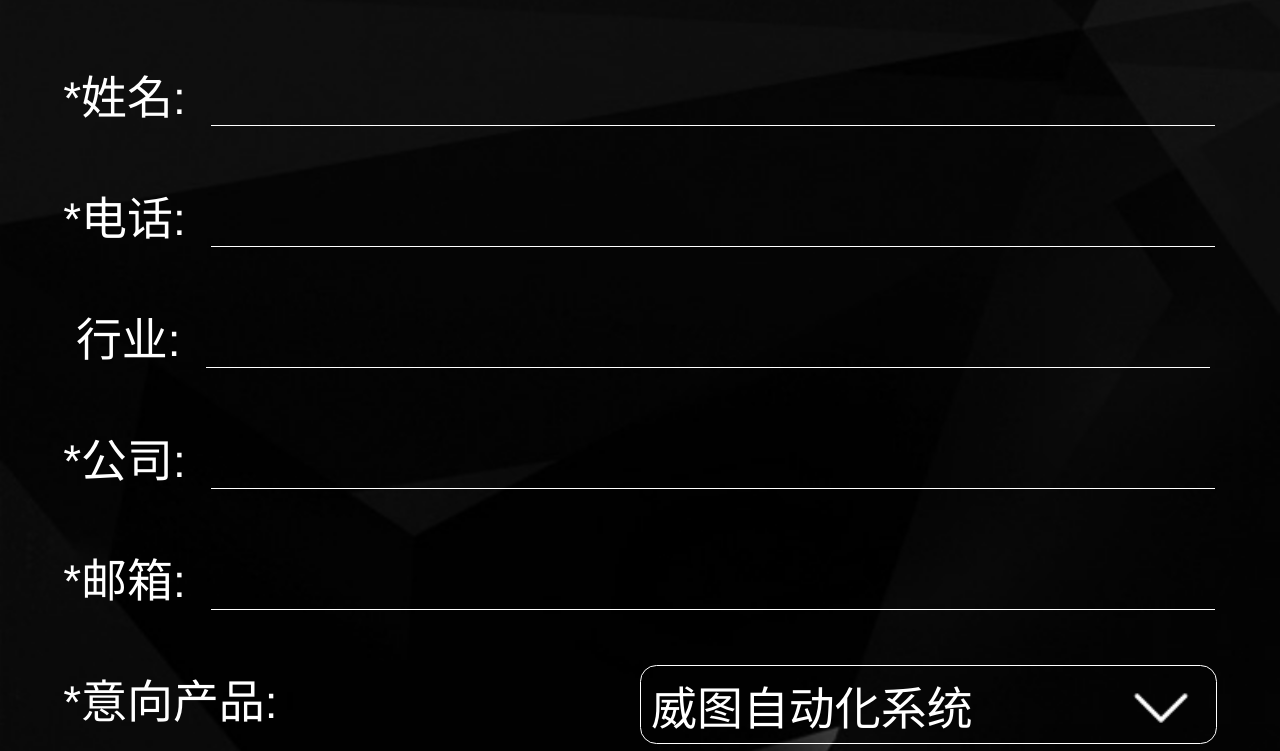
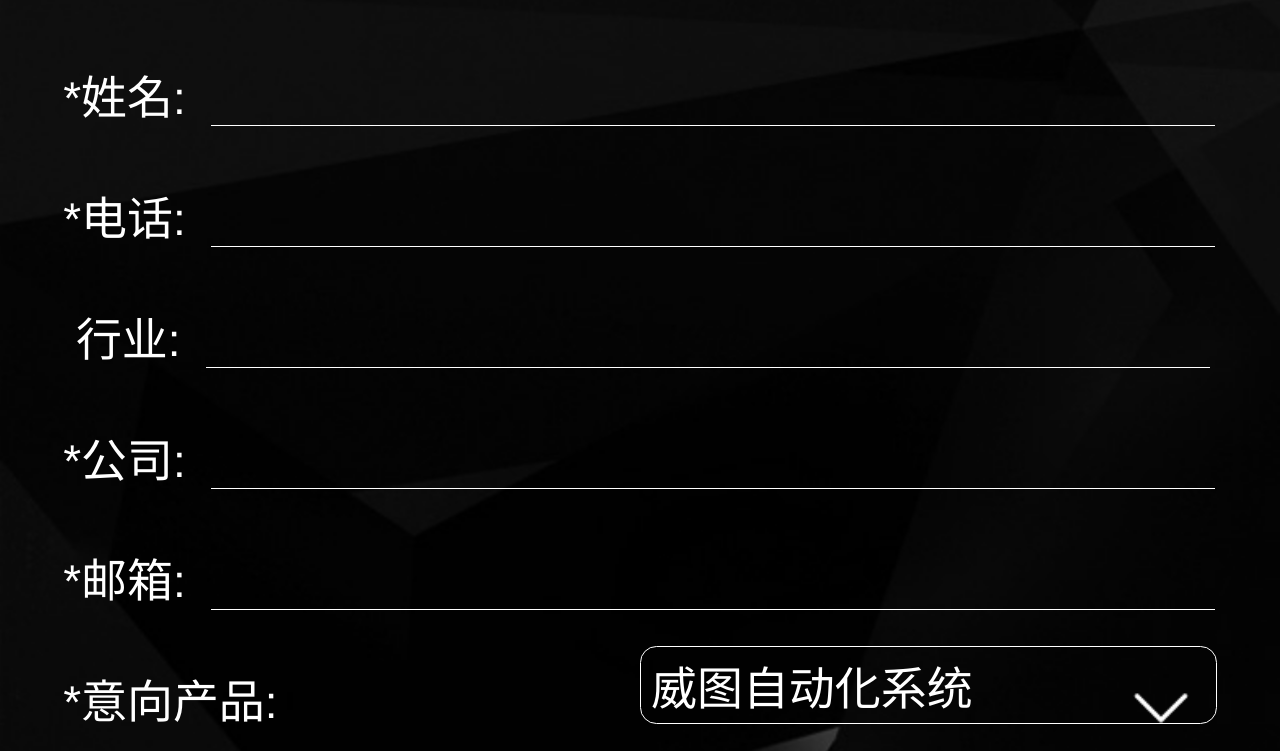
Before and after one commit to 13524809670/WeiTu, a plain HTML site: page make.html in a window 1280 px wide. Shown: the part 571-1322 px from the top of the page. Drawn offline with Linux system fonts and the light colour scheme.

Commit message:
Update make.css

```diff
--- a/css/make.css
+++ b/css/make.css
@@ -12,7 +12,7 @@ input{
 	color:#fff;
 	font-size: .14rem;
 	-webkit-appearance: none;
-    border-radius: 0;
+    	border-radius: 0;
 }
 h2{
 	text-align: center;
@@ -70,7 +70,7 @@ header .head{
 	border: 1px solid #fff;
 	border-radius: 0.05rem;
 	vertical-align:middle;
-	margin-top:-0.03rem;
+	margin-top:-0.09rem;
 }
 #form ul .select{
 	width: 0.24rem;
```
